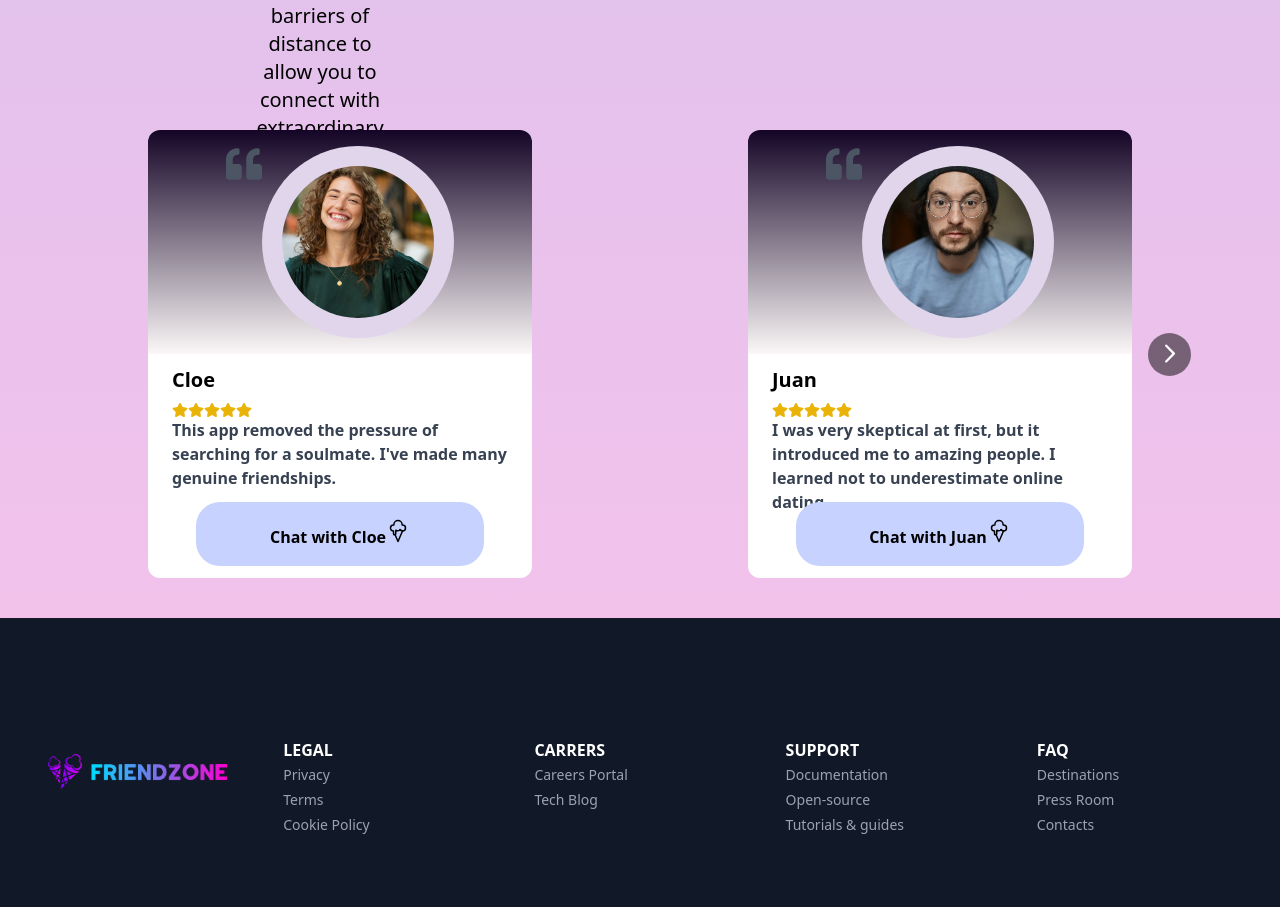
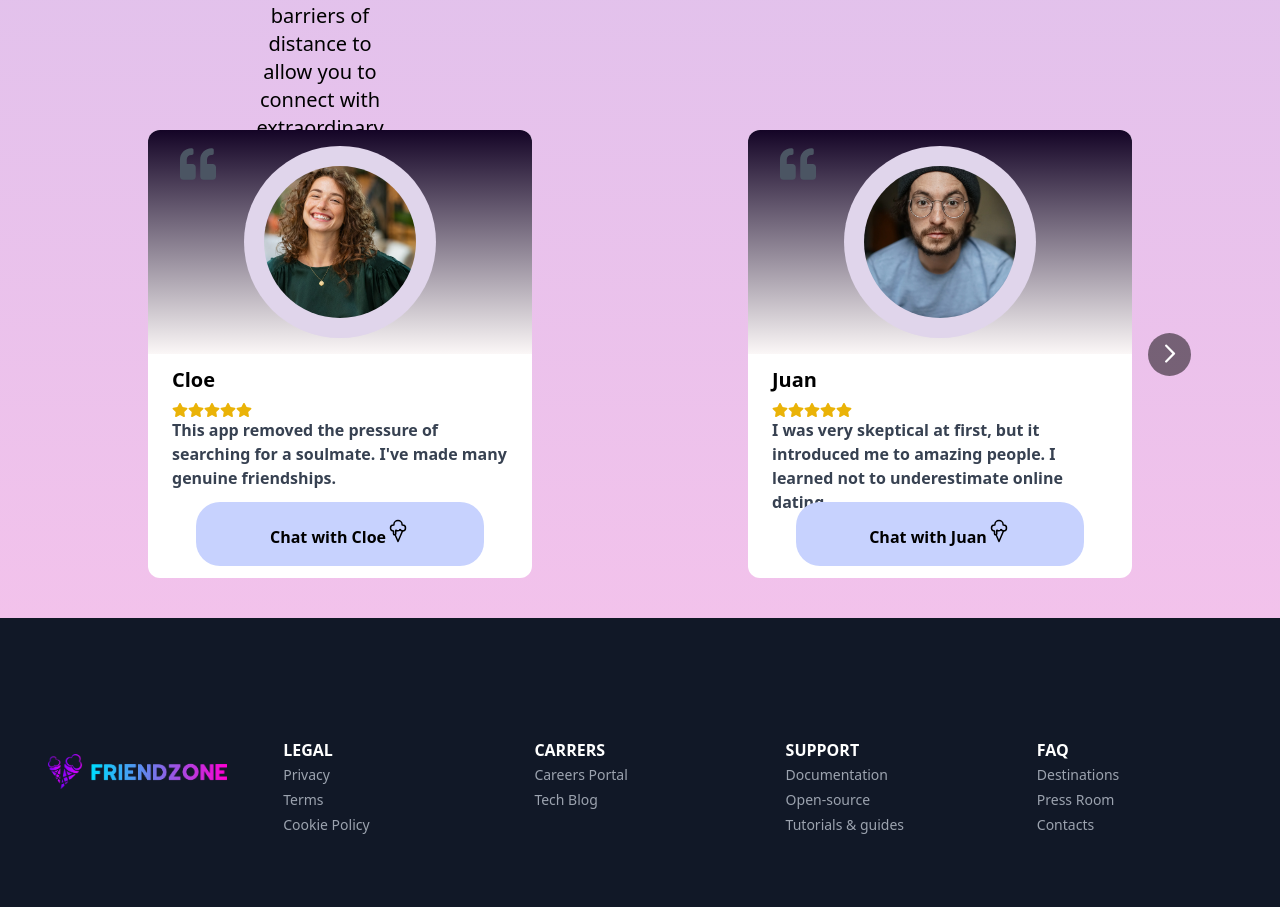
Before and after one commit to develhope-team-projects/fs16_it_team2, a React (Vite) app in the folder friendzone/: page / in a window 1280 px wide. Shown: the part 2460-3367 px from the top of the page. Built offline with nearby package versions, Linux system fonts and the light colour scheme.

Commit message:
LP: carousel updated

```diff
--- a/friendzone/src/components-lp/ReviewCarousel.jsx
+++ b/friendzone/src/components-lp/ReviewCarousel.jsx
@@ -4,8 +4,7 @@ import "react-multi-carousel/lib/styles.css";
 import { FaQuoteLeft } from "react-icons/fa";
 import { FaStar } from "react-icons/fa";
 
-
-const ReviewCarousel = ({reviews}) => {
+const ReviewCarousel = ({ reviews }) => {
   const responsive = {
     superLargeDesktop: {
       // the naming can be any, depends on you.
@@ -31,11 +30,11 @@ const ReviewCarousel = ({reviews}) => {
       <Carousel responsive={responsive}>
         {reviews.map((item, index) => (
           <div className="flex justify-center h-70" key={index}>
-            <div className=" max-w-sm bg-white rounded-xl overflow-hidden">
-              <div className="py-4 w-100% flex justify-center bg-gradient-to-t from-[#fbf7f7] to-[#140426] ">
-                <FaQuoteLeft className="text-4xl text-gray-600" />
+            <div className="max-w-sm bg-white rounded-xl overflow-hidden relative">
+              <div className="py-4 w-full bg-gradient-to-t from-[#fbf7f7] to-[#140426] relative">
+                <FaQuoteLeft className="text-4xl text-gray-600 absolute left-4 top-0 mt-4 ml-4" />
                 <img
-                  className="card-review-img p-5"
+                  className="card-review-img p-5 mx-auto"
                   src={item.img}
                   alt="Immagine della card"
                 />
```
Also changed, not shown: 1 other file (tests, documents, lock files or other folders).
